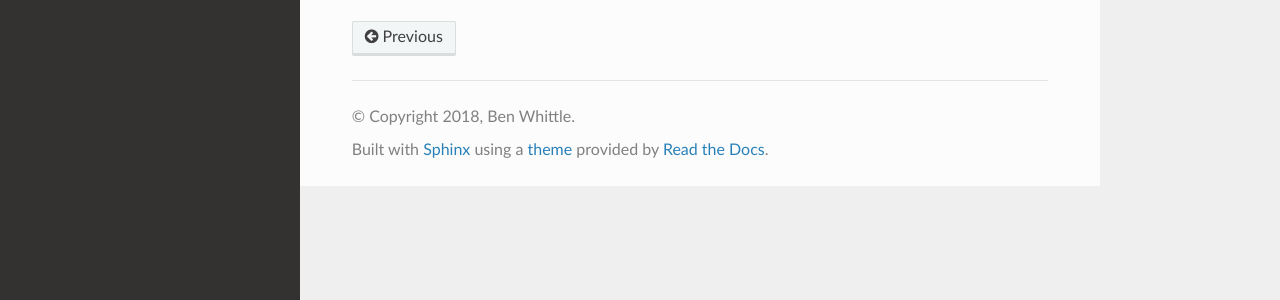
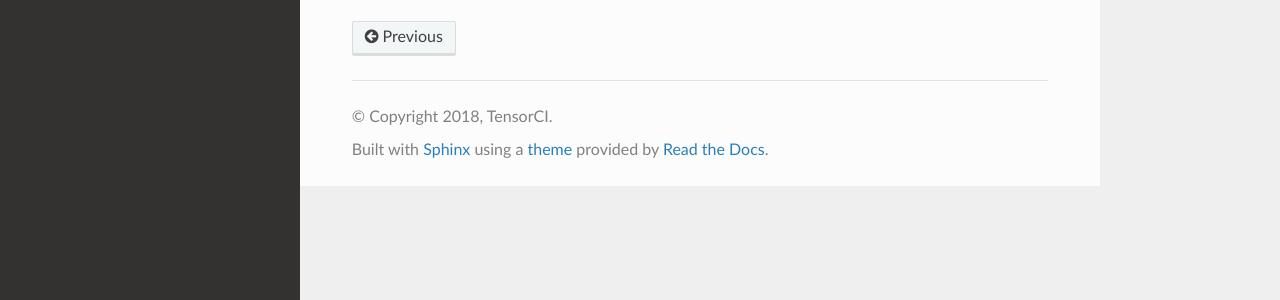
Before and after one commit to sweettea-io/cli, a Sphinx documentation site: the page built from docs/source/envs.rst, in a window 1280 px wide. Shown: the part 392-692 px from the top of the page. Built offline with Sphinx 7.4.7 and the Read the Docs theme 2.0.0, drawn with Linux system fonts in a browser that asks for light colours.

Commit message:
changing docs copyright

```diff
--- a/docs/source/_static/css/custom.css
+++ b/docs/source/_static/css/custom.css
@@ -16,3 +16,7 @@
 .icon.icon-home:before {
   display: none;
 }
+
+.ethical-rtd {
+  display: none !important;
+}
--- a/docs/source/conf.py
+++ b/docs/source/conf.py
@@ -20,7 +20,7 @@
 # -- Project information -----------------------------------------------------
 
 project = u'TensorCI'
-copyright = u'2018, Ben Whittle'
+copyright = u'2018, TensorCI'
 author = u'Ben Whittle'
 
 # The short X.Y version
```
